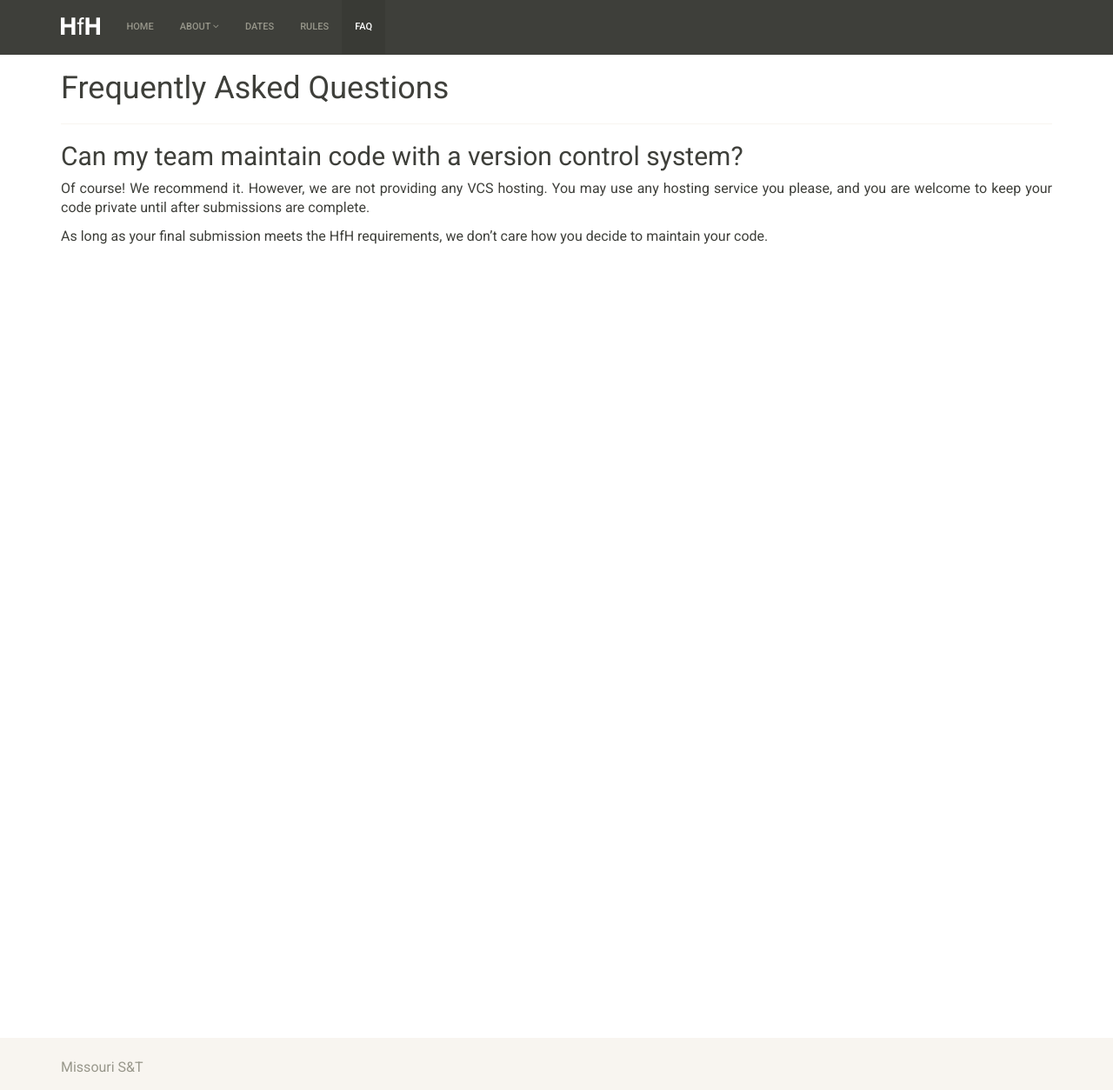
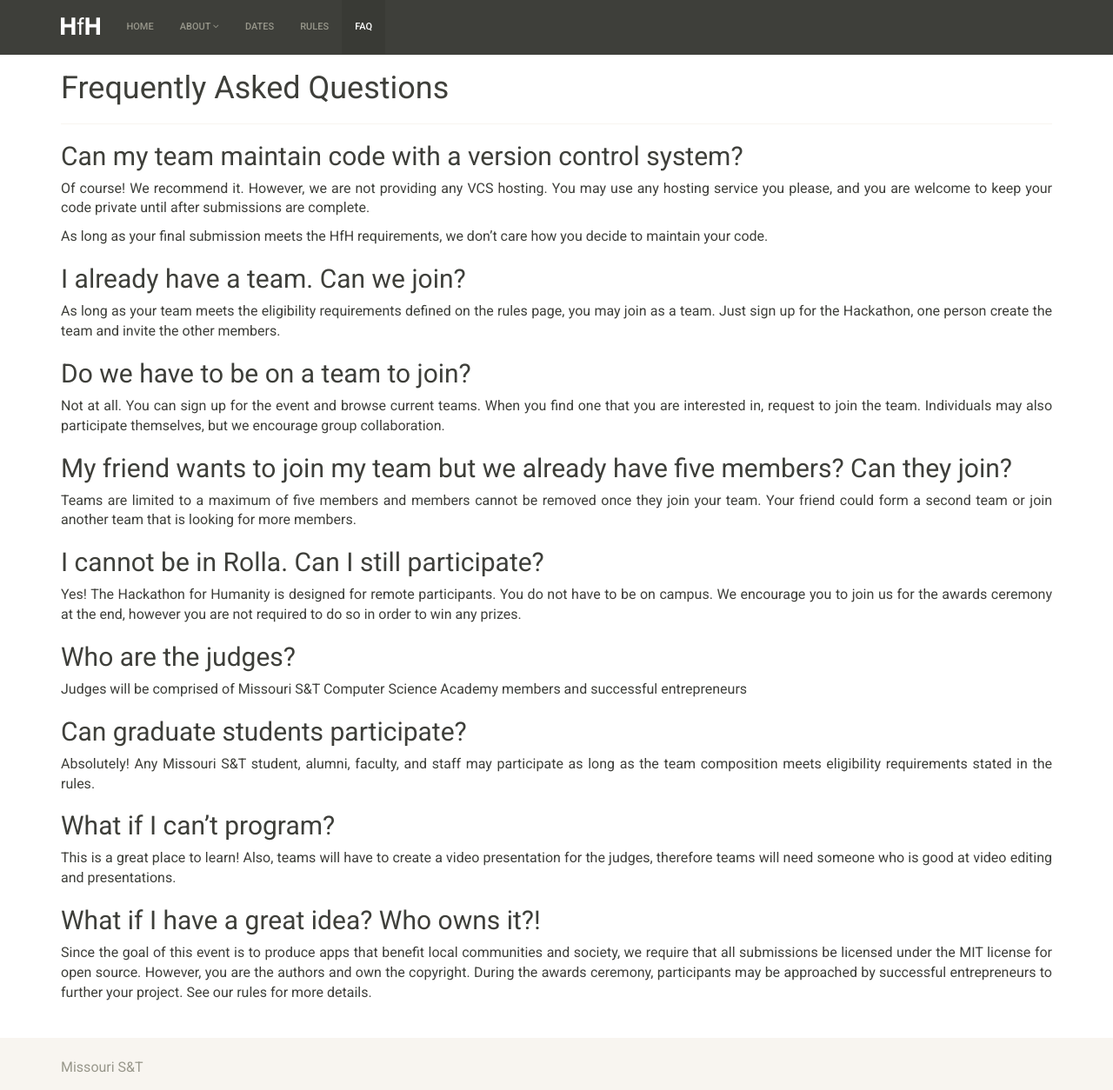
Before and after one commit to cmpsci-goldnjub/info, a Jekyll site: the page built from faq.md, in a window 1280 px wide and 1254 px high. Shown: the whole window at 87% size. Built offline with Jekyll 4.4.1, drawn with Linux system fonts in a browser that asks for light colours.

Commit message:
Update faq.md

```diff
--- a/faq.md
+++ b/faq.md
@@ -13,3 +13,36 @@ complete.
 
 As long as your final submission meets the HfH requirements, we don't
 care how you decide to maintain your code.
+
+
+## I already have a team. Can we join?
+
+As long as your team meets the eligibility requirements defined on the rules page, you may join as a team. Just sign up for the Hackathon, one person create the team and invite the other members.
+
+## Do we have to be on a team to join?
+
+Not at all. You can sign up for the event and browse current teams. When you find one that you are interested in, request to join the team. Individuals may also participate themselves, but we encourage group collaboration.
+
+## My friend wants to join my team but we already have five members? Can they join?
+
+Teams are limited to a maximum of five members and members cannot be removed once they join your team. Your friend could form a second team or join another team that is looking for more members.
+
+## I cannot be in Rolla. Can I still participate?
+
+Yes! The Hackathon for Humanity is designed for remote participants. You do not have to be on campus. We encourage you to join us for the awards ceremony at the end, however you are not required to do so in order to win any prizes.
+
+## Who are the judges?
+
+Judges will be comprised of Missouri S&T Computer Science Academy members and successful entrepreneurs
+
+## Can graduate students participate?
+
+Absolutely! Any Missouri S&T student, alumni, faculty, and staff may participate as long as the team composition meets eligibility requirements stated in the rules.
+
+## What if I can't program?
+
+This is a great place to learn! Also, teams will have to create a video presentation for the judges, therefore teams will need someone who is good at video editing and presentations.
+
+## What if I have a great idea? Who owns it?!
+
+Since the goal of this event is to produce apps that benefit local communities and society, we require that all submissions be licensed under the MIT license for open source. However, you are the authors and own the copyright. During the awards ceremony, participants may be approached by successful entrepreneurs to further your project. See our rules for more details.
```
